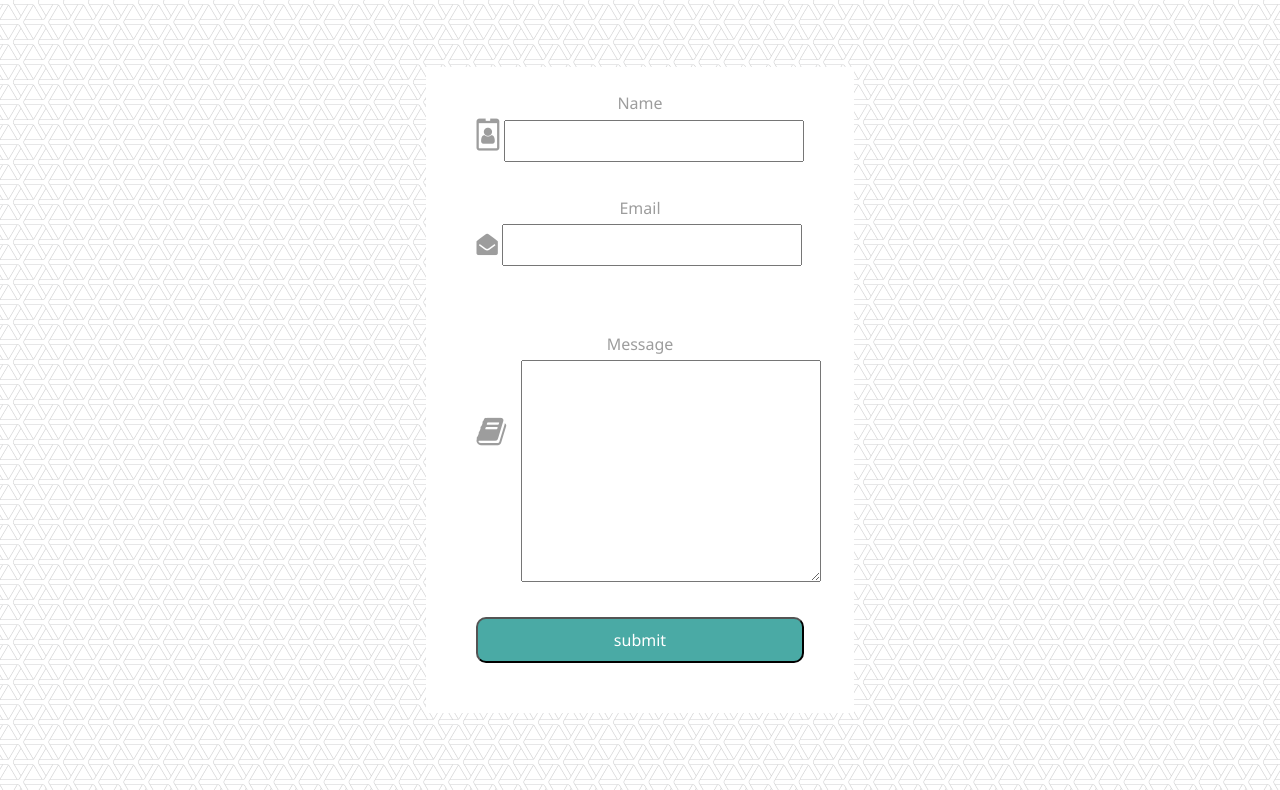
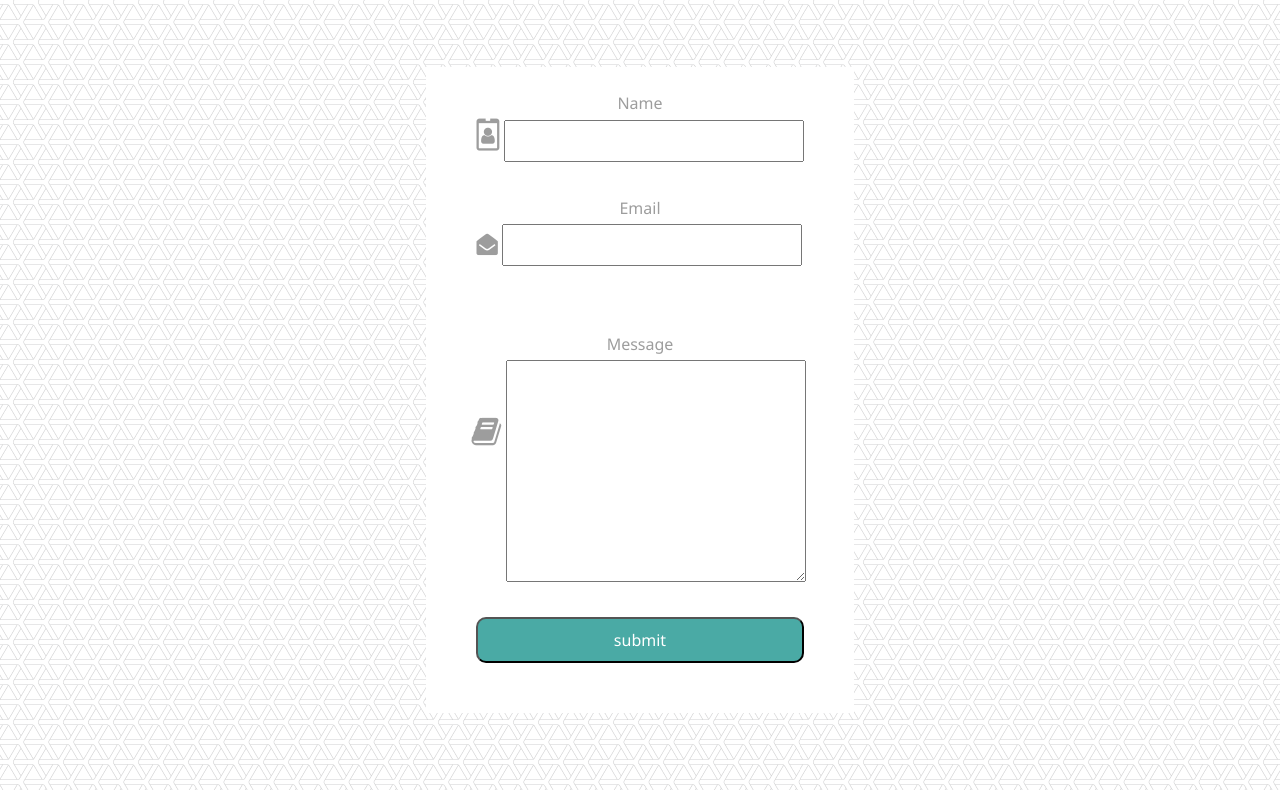
Before and after one commit to igloo1505/AssignmentTwoVanillaCSS, a plain HTML site: page contact.html in a window 1280 px wide. Shown: the part 75-865 px from the top of the page. Drawn offline with Linux system fonts and the light colour scheme.

Commit message:
fixed tiny alignment issue that would have drove me crazy

```diff
--- a/style.css
+++ b/style.css
@@ -200,9 +200,8 @@ label {
 }
 
 .fa-book {
+    transform: translate(-5px, 120px);
 
-    transform: translateY(120px);
-    padding-right: 5px;
 }
 
 .submit:hover {
@@ -213,7 +212,7 @@ label {
 textarea {
     width: 300px;
     padding: 20px;
-    transform: translateX(45px);
+    transform: translateX(30px);
 }
 
 
```
